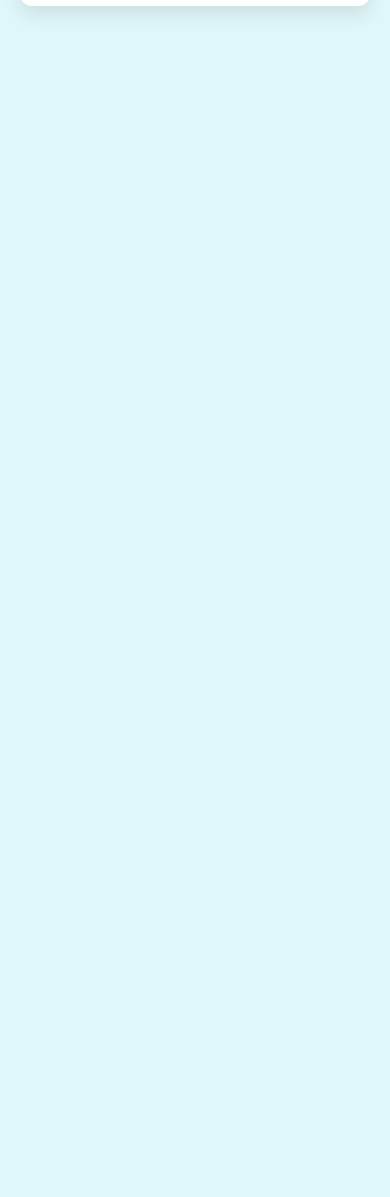
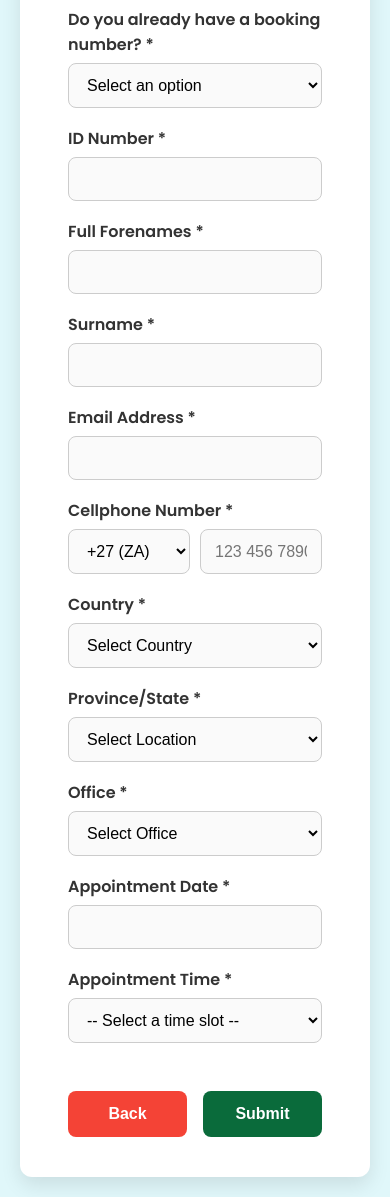
Before and after one commit to Go-global-Recruitment/.govbooking, a plain HTML site: page index.html in a window 390 px wide. Shown: the part 312-1509 px from the top of the page. Before the commit the page ends 844 px from the top, so only its background shows below. Drawn offline with nearby package versions, Linux system fonts and the light colour scheme.

Commit message:
Update index.html

```diff
--- a/index.html
+++ b/index.html
@@ -6,7 +6,6 @@
 <title>Appointment Booking</title>
 <link href="https://fonts.googleapis.com/css2?family=Poppins:wght@400;600;700&display=swap" rel="stylesheet" />
 <link rel="stylesheet" href="https://cdn.jsdelivr.net/npm/flatpickr/dist/flatpickr.min.css">
-
 <style>
 :root {
   --primary: #0a6b3b;
@@ -16,9 +15,7 @@
   --font-family: 'Poppins', sans-serif;
   --shadow: rgba(0, 0, 0, 0.1);
 }
-
 * { box-sizing: border-box; margin: 0; padding: 0; }
-
 body {
   font-family: var(--font-family);
   background-color: var(--background);
@@ -28,25 +25,7 @@ body {
   flex-direction: column;
   align-items: center;
   justify-content: flex-start;
-  position: relative;
-  overflow-x: hidden;
 }
-
-body::before {
-  content: "";
-  background: url('3cefcf5c-4f19-4126-9ae7-3d62ea7b60d6.png') no-repeat left center,
-              url('3cefcf5c-4f19-4126-9ae7-3d62ea7b60d6.png') no-repeat right center;
-  background-size: 200px auto;
-  opacity: 0.08;
-  position: fixed;
-  top: 0;
-  left: 0;
-  right: 0;
-  bottom: 0;
-  z-index: 0;
-  pointer-events: none;
-}
-
 .container {
   width: 100%;
   max-width: 800px;
@@ -54,33 +33,29 @@ body::before {
   background-color: var(--card-bg);
   box-shadow: 0 8px 20px var(--shadow);
   border-radius: 12px;
-  position: relative;
-  z-index: 1;
 }
-
 h1 { font-size: 2rem; font-weight: 700; color: var(--primary); text-align: center; margin-bottom: 0.5rem; }
 .subtitle { text-align: center; font-size: 1rem; color: #666; margin-bottom: 2rem; }
-
 label { display: block; margin-bottom: 6px; font-weight: 600; color: #333; }
-select, input { width: 100%; padding: 12px 14px; margin-bottom: 18px; border-radius: 8px; border: 1px solid #ccc; font-size: 1rem; background-color: #fafafa; }
-select:disabled, input:disabled { background-color: #eee; color: #999; cursor: not-allowed; }
-
-.invalid { border-color: var(--danger); }
-
+select, input {
+  width: 100%;
+  padding: 12px 14px;
+  margin-bottom: 18px;
+  border-radius: 8px;
+  border: 1px solid #ccc;
+  font-size: 1rem;
+  background-color: #fafafa;
+}
 .button-group { display: flex; justify-content: space-between; gap: 1rem; margin-top: 30px; }
 .button-group button {
-  padding: 14px; font-size: 1rem; font-weight: 600; border: none; border-radius: 8px; cursor: pointer; flex: 1; transition: background 0.3s ease;
+  padding: 14px; font-size: 1rem; font-weight: 600;
+  border: none; border-radius: 8px; cursor: pointer;
+  flex: 1; transition: background 0.3s ease;
 }
 .btn-auth { background-color: var(--primary); color: white; }
 .btn-auth:hover { background-color: #2a8a55; }
 .btn-back { background-color: var(--danger); color: white; }
 .btn-back:hover { background-color: #d32f2f; }
-
-@media (max-width: 768px) {
-  .container { padding: 2rem 1.5rem; }
-  .button-group { flex-direction: column; }
-  .button-group button { width: 100%; }
-}
 </style>
 </head>
 
@@ -92,5 +67,170 @@ select:disabled, input:disabled { background-color: #eee; color: #999; cursor: n
   </header>
 
   <form id="bookingForm" novalidate>
+    <label for="hasBooking">Do you already have a booking number? *</label>
+    <select id="hasBooking" required>
+      <option value="">Select an option</option>
+      <option value="no">No</option>
+      <option value="yes">Yes</option>
+    </select>
 
-    <!-- NEW: Existing Booking Yes/No -->
+    <div id="bookingNumberWrapper" style="display:none; margin-bottom:18px;">
+      <input type="text" id="bookingNumberInput" placeholder="Enter your booking number" style="width:70%; padding:10px;"/>
+      <button type="button" id="checkBooking" style="padding:10px;">Go</button>
+    </div>
+
+    <label>ID Number *</label>
+    <input id="id_number" type="text" required />
+
+    <label>Full Forenames *</label>
+    <input id="forenames" type="text" required />
+
+    <label>Surname *</label>
+    <input id="surname" type="text" required />
+
+    <label>Email Address *</label>
+    <input id="email" type="email" required />
+
+    <label>Cellphone Number *</label>
+    <div style="display:flex; gap:10px;">
+      <select id="country_code" required>
+        <option value="+27">+27 (ZA)</option>
+        <option value="+44">+44 (UK)</option>
+        <option value="+61">+61 (AU)</option>
+        <option value="+1">+1 (US)</option>
+      </select>
+      <input id="cellphone" type="tel" placeholder="123 456 7890" required />
+    </div>
+
+    <label>Country *</label>
+    <select id="country" required onchange="updateLocations()">
+      <option value="">Select Country</option>
+    </select>
+
+    <label>Province/State *</label>
+    <select id="location" required onchange="updateOffices()">
+      <option value="">Select Location</option>
+    </select>
+
+    <label>Office *</label>
+    <select id="office" required>
+      <option value="">Select Office</option>
+    </select>
+
+    <label>Appointment Date *</label>
+    <input id="appointment_date" type="text" required />
+
+    <label>Appointment Time *</label>
+    <select id="appointment_time" required>
+      <option value="">-- Select a time slot --</option>
+      <option value="08:00-09:00">8am - 9am</option>
+      <option value="10:00-11:00">10am - 11am</option>
+      <option value="12:00-13:00">12pm - 1pm</option>
+      <option value="13:00-14:00">1pm - 2pm</option>
+      <option value="14:00-15:00">2pm - 3pm</option>
+      <option value="15:00-16:00">3pm - 4pm</option>
+    </select>
+
+    <div class="button-group">
+      <button type="button" class="btn-back" onclick="window.location.href='https://gov.sz/index.php?view=category&id=238'">Back</button>
+      <button type="submit" class="btn-auth">Submit</button>
+    </div>
+  </form>
+</main>
+
+<script src="https://cdn.jsdelivr.net/npm/flatpickr"></script>
+<script>
+// === COUNTRY DATA ===
+const countries = ["South Africa","USA","Australia","Canada","UK","India","Kenya","Nigeria","Ghana","Eswatini"];
+const countrySelect = document.getElementById('country');
+countries.forEach(c => {
+  const opt = document.createElement('option');
+  opt.value = c;
+  opt.textContent = c;
+  countrySelect.appendChild(opt);
+});
+
+const countryLocations = {
+  "South Africa":["Gauteng","Western Cape","KwaZulu-Natal","Eastern Cape","Limpopo","Mpumalanga","Northern Cape","North West","Free State"],
+  "Eswatini":["Mbabane","Manzini","Lobamba"]
+};
+const officeLocations = {
+  "Mbabane":["Mbabane Home Affairs"],
+  "Manzini":["Manzini Home Affairs"],
+  "Lobamba":["Lobamba Home Affairs"],
+  "Gauteng":["Pretoria Home Affairs","Johannesburg Home Affairs"],
+  "Western Cape":["Cape Town Home Affairs","Stellenbosch Branch"]
+};
+
+function updateLocations(){
+  const c = countrySelect.value;
+  const locSel = document.getElementById('location');
+  locSel.innerHTML = '<option value="">Select Location</option>';
+  if(countryLocations[c]) countryLocations[c].forEach(l=>{
+    const opt=document.createElement('option'); opt.value=l; opt.textContent=l; locSel.appendChild(opt);
+  });
+}
+
+function updateOffices(){
+  const loc=document.getElementById('location').value;
+  const offSel=document.getElementById('office');
+  offSel.innerHTML='<option value="">Select Office</option>';
+  if(officeLocations[loc]) officeLocations[loc].forEach(o=>{
+    const opt=document.createElement('option'); opt.value=o; opt.textContent=o; offSel.appendChild(opt);
+  });
+}
+
+// === DATEPICKER ===
+const publicHolidays = [
+  // 2025
+  "2025-01-01","2025-03-21","2025-04-18","2025-04-21","2025-04-27","2025-05-01",
+  "2025-06-16","2025-08-09","2025-09-24","2025-12-16","2025-12-25","2025-12-26",
+  // 2026
+  "2026-01-01","2026-03-21","2026-04-03","2026-04-06","2026-04-27","2026-05-01",
+  "2026-06-16","2026-08-09","2026-09-24","2026-12-16","2026-12-25","2026-12-26"
+];
+function disableDates(date){
+  const d = date.toISOString().split('T')[0];
+  return publicHolidays.includes(d) || date.getDay() === 0; // disable Sundays too
+}
+flatpickr("#appointment_date", { dateFormat:"Y-m-d", minDate:"today", disable:[disableDates] });
+
+// === BOOKING LOGIC ===
+const hasBooking = document.getElementById("hasBooking");
+const wrapper = document.getElementById("bookingNumberWrapper");
+const input = document.getElementById("bookingNumberInput");
+const goBtn = document.getElementById("checkBooking");
+hasBooking.addEventListener("change",()=>{
+  wrapper.style.display = hasBooking.value==="yes" ? "block" : "none";
+});
+goBtn.addEventListener("click",()=>{
+  const val = input.value.trim();
+  if(!val) return alert("Please enter your booking number");
+  localStorage.setItem("bookingNumber", val);
+  window.location.href="final_summary.html";
+});
+
+// === FORM SUBMIT ===
+document.getElementById("bookingForm").addEventListener("submit",e=>{
+  e.preventDefault();
+  const bookingNumber = "BK" + Date.now();
+  const data = {
+    id_number: id_number.value,
+    forenames: forenames.value,
+    surname: surname.value,
+    email: email.value,
+    cellphone: cellphone.value,
+    country_code: country_code.value,
+    country: country.value,
+    location: location.value,
+    office: office.value,
+    appointment_date: appointment_date.value,
+    appointment_time: appointment_time.value,
+    booking_number: bookingNumber
+  };
+  localStorage.setItem("bookingData", JSON.stringify(data));
+  window.location.href="summary.html";
+});
+</script>
+</body>
+</html>
```
